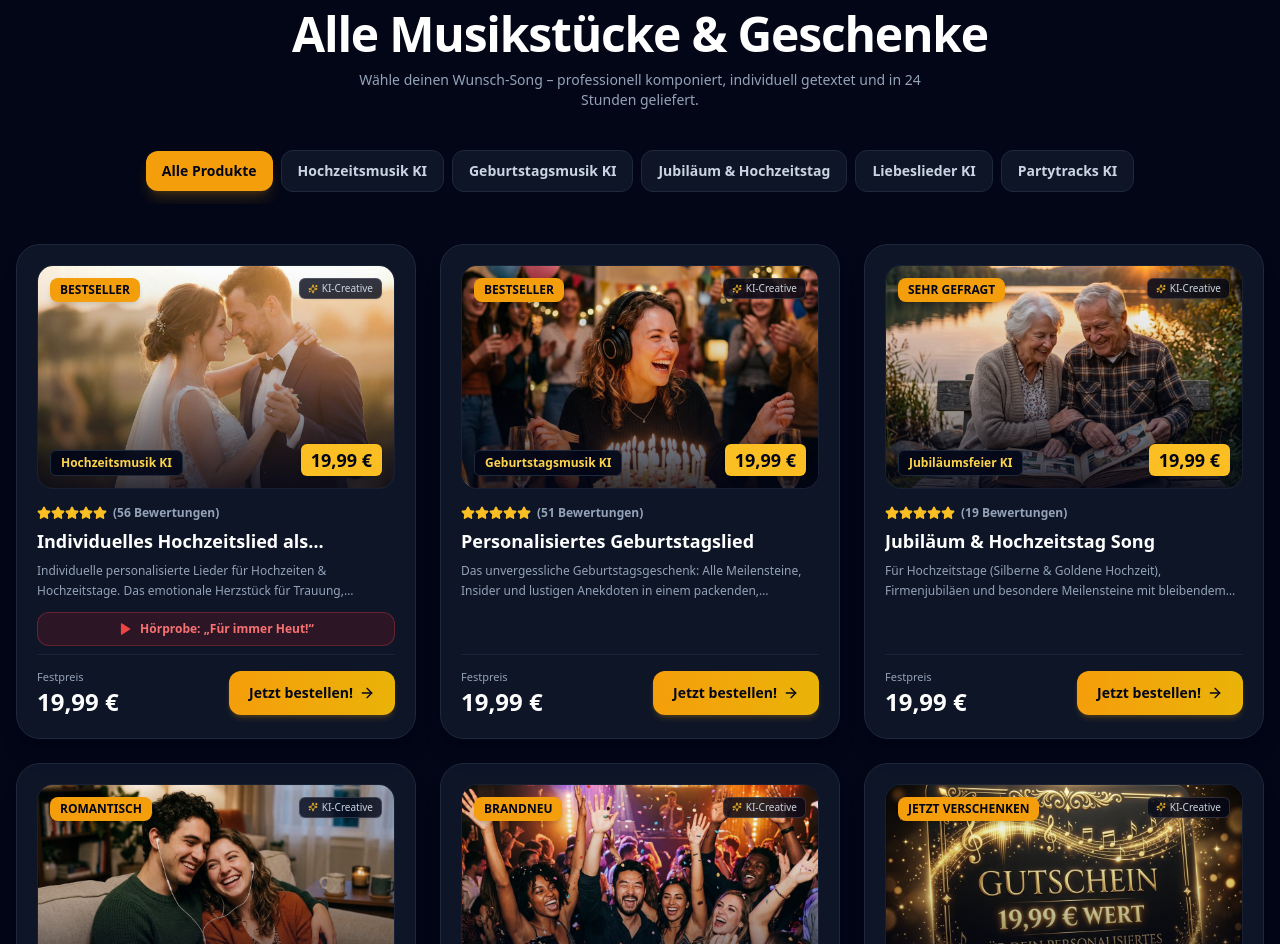
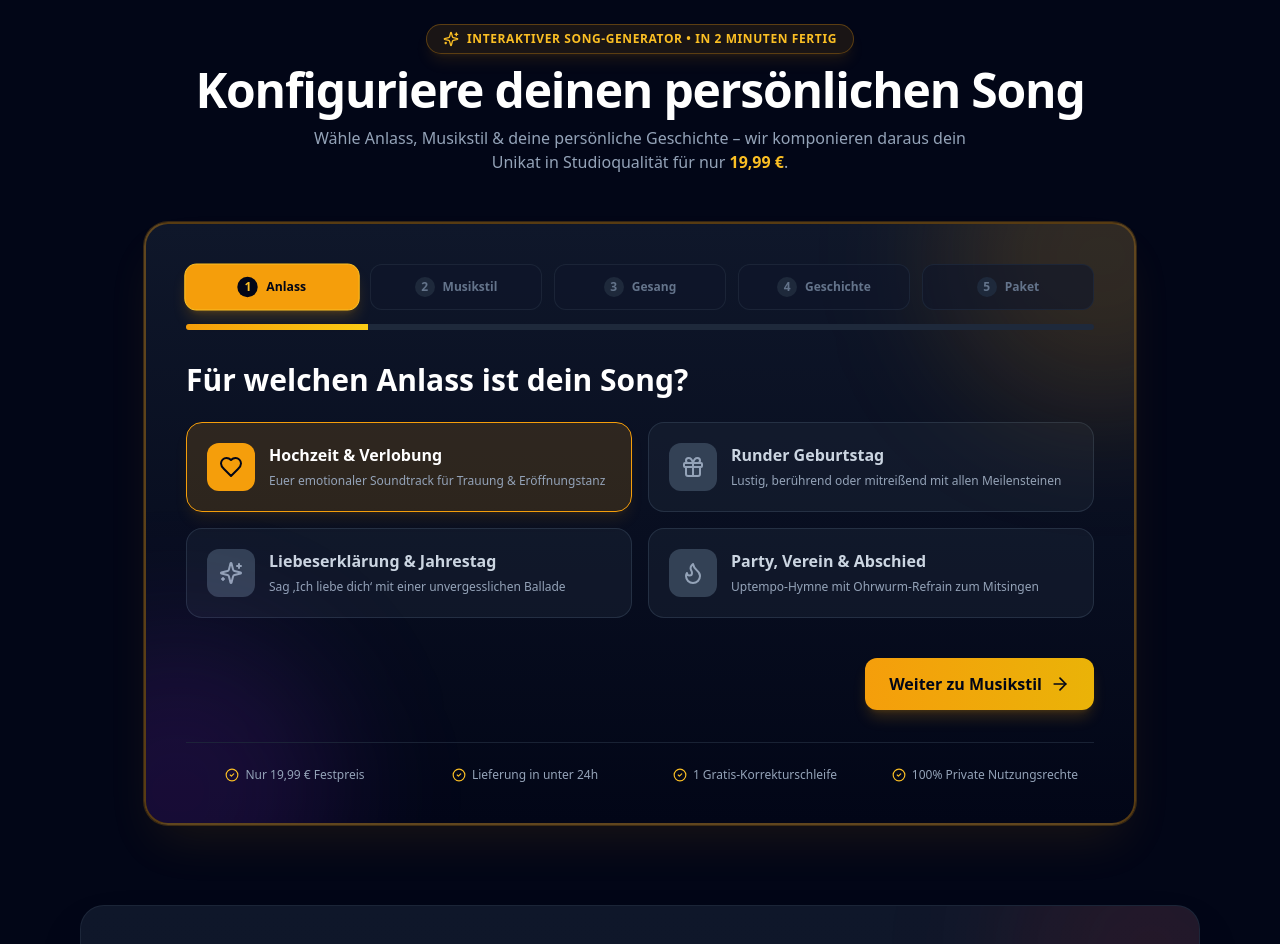
Before and after one commit to dirkonlineservices/mymusicmoment24, a React (Vite) app: page / in a window 1280 px wide. Shown: the part 1148-2092 px from the top of the page. Built offline with nearby package versions, Linux system fonts and the light colour scheme.

Commit message:
feat: make configurator prominently featured after Hero with outer header, step pills, and glowing card design

```diff
--- a/src/components/Configurator.jsx
+++ b/src/components/Configurator.jsx
@@ -1,8 +1,16 @@
 import React, { useState, useEffect } from "react";
 import {
-  Heart, Gift, Sparkles, Mic, ArrowRight, ArrowLeft, CheckCircle2, Flame
+  Heart, Gift, Sparkles, Mic, ArrowRight, ArrowLeft, CheckCircle2, Flame, Music
 } from "lucide-react";
 import { trackConfiguratorStep, trackViewItem } from "../lib/gtmPreview";
+
+const STEPS = [
+  { num: 1, title: "Anlass", icon: Heart },
+  { num: 2, title: "Musikstil", icon: Music },
+  { num: 3, title: "Gesang", icon: Mic },
+  { num: 4, title: "Geschichte", icon: Sparkles },
+  { num: 5, title: "Paket", icon: Gift },
+];
 
 const OCCASIONS = [
   { id: "hochzeit", label: "Hochzeit & Verlobung", icon: Heart, desc: "Euer emotionaler Soundtrack für Trauung & Eröffnungstanz" },
@@ -68,24 +76,61 @@ export default function Configurator({ initialOccasion = "hochzeit", onOpenCheck
   };
 
   return (
-    <section id="konfigurator" className="w-full max-w-4xl mx-auto my-12 sm:my-20 px-4">
-      <div className="bg-slate-900 border border-slate-800 rounded-2xl sm:rounded-3xl p-5 sm:p-10 shadow-2xl relative overflow-hidden">
+    <section id="konfigurator" className="w-full max-w-5xl mx-auto my-12 sm:my-20 px-4 scroll-mt-20">
+      {/* Outer Section Header */}
+      <div className="text-center mb-8 sm:mb-12">
+        <div className="inline-flex items-center gap-2 text-xs font-black uppercase tracking-wider text-amber-400 bg-amber-500/10 border border-amber-500/30 px-4 py-1.5 rounded-full mb-3 shadow-lg shadow-amber-500/10">
+          <Sparkles className="w-4 h-4 text-amber-400" />
+          <span>Interaktiver Song-Generator • In 2 Minuten fertig</span>
+        </div>
+        <h2 className="text-2xl sm:text-4xl md:text-5xl font-extrabold text-white tracking-tight mb-3">
+          Konfiguriere deinen persönlichen Song
+        </h2>
+        <p className="text-slate-400 max-w-2xl mx-auto text-xs sm:text-base leading-relaxed">
+          Wähle Anlass, Musikstil & deine persönliche Geschichte – wir komponieren daraus dein Unikat in Studioqualität für nur <span className="font-bold text-amber-400">19,99 €</span>.
+        </p>
+      </div>
 
-        {/* Progress Header */}
-        <div className="mb-6 sm:mb-8">
-          <div className="flex items-center justify-between text-[11px] sm:text-xs font-semibold text-slate-400 uppercase tracking-wider mb-2">
-            <span>Schritt {step} von 5</span>
-            <span className="text-amber-400 font-bold truncate ml-2">
-              {step === 1 && "Anlass wählen"}
-              {step === 2 && "Musikstil & Genre"}
-              {step === 3 && "Gesang & Stimme"}
-              {step === 4 && "Eure Geschichte"}
-              {step === 5 && "Paket & Zusammenfassung"}
-            </span>
+      <div className="bg-gradient-to-b from-slate-900 via-slate-900/98 to-slate-950 border-2 border-amber-500/35 hover:border-amber-500/60 rounded-3xl p-5 sm:p-10 shadow-2xl shadow-amber-500/10 relative overflow-hidden ring-1 ring-amber-500/20 transition-all duration-300">
+        {/* Glow Ambient Accents */}
+        <div className="absolute -top-32 -right-32 w-80 h-80 bg-amber-500/15 rounded-full blur-3xl pointer-events-none" />
+        <div className="absolute -bottom-32 -left-32 w-80 h-80 bg-purple-600/15 rounded-full blur-3xl pointer-events-none" />
+
+        {/* Interactive Step Navigator */}
+        <div className="mb-8 relative z-10">
+          <div className="grid grid-cols-5 gap-1.5 sm:gap-3 mb-3.5">
+            {STEPS.map((s) => {
+              const isActive = step === s.num;
+              const isPast = step > s.num;
+              return (
+                <button
+                  key={s.num}
+                  type="button"
+                  onClick={() => goToStep(s.num)}
+                  className={`flex flex-col sm:flex-row items-center justify-center gap-1.5 sm:gap-2 p-2 sm:py-3 sm:px-4 rounded-xl border transition-all ${
+                    isActive
+                      ? "bg-amber-500 text-slate-950 border-amber-400 font-bold shadow-lg shadow-amber-500/20 scale-[1.02]"
+                      : isPast
+                      ? "bg-slate-800/80 border-slate-700 text-amber-400 hover:bg-slate-800"
+                      : "bg-slate-900/60 border-slate-800/80 text-slate-500 hover:text-slate-400"
+                  }`}
+                >
+                  <span className={`w-5 h-5 rounded-full flex items-center justify-center text-[10px] sm:text-xs font-black shrink-0 ${
+                    isActive ? "bg-slate-950 text-amber-400" : isPast ? "bg-amber-400/20 text-amber-400" : "bg-slate-800 text-slate-500"
+                  }`}>
+                    {isPast ? "✓" : s.num}
+                  </span>
+                  <span className="text-[10px] sm:text-xs font-semibold truncate hidden sm:inline">
+                    {s.title}
+                  </span>
+                </button>
+              );
+            })}
           </div>
-          <div className="w-full h-2 bg-slate-800 rounded-full overflow-hidden">
+
+          <div className="w-full h-1.5 bg-slate-800 rounded-full overflow-hidden">
             <div
-              className="h-full bg-gradient-to-r from-amber-500 to-yellow-500 transition-all duration-300"
+              className="h-full bg-gradient-to-r from-amber-500 to-yellow-400 transition-all duration-300"
               style={{ width: `${(step / 5) * 100}%` }}
             />
           </div>
@@ -379,6 +424,26 @@ export default function Configurator({ initialOccasion = "hochzeit", onOpenCheck
             </div>
           </div>
         )}
+
+        {/* Trust & Benefits Footer */}
+        <div className="mt-8 pt-6 border-t border-slate-800/80 grid grid-cols-2 sm:grid-cols-4 gap-3 text-[11px] sm:text-xs text-slate-400 text-center relative z-10">
+          <div className="flex items-center justify-center gap-1.5 font-medium">
+            <CheckCircle2 className="w-3.5 h-3.5 text-amber-400 shrink-0" />
+            <span>Nur 19,99 € Festpreis</span>
+          </div>
+          <div className="flex items-center justify-center gap-1.5 font-medium">
+            <CheckCircle2 className="w-3.5 h-3.5 text-amber-400 shrink-0" />
+            <span>Lieferung in unter 24h</span>
+          </div>
+          <div className="flex items-center justify-center gap-1.5 font-medium">
+            <CheckCircle2 className="w-3.5 h-3.5 text-amber-400 shrink-0" />
+            <span>1 Gratis-Korrekturschleife</span>
+          </div>
+          <div className="flex items-center justify-center gap-1.5 font-medium">
+            <CheckCircle2 className="w-3.5 h-3.5 text-amber-400 shrink-0" />
+            <span>100% Private Nutzungsrechte</span>
+          </div>
+        </div>
       </div>
     </section>
   );
--- a/src/views/LandingPage.jsx
+++ b/src/views/LandingPage.jsx
@@ -111,10 +111,10 @@ export default function LandingPage({ onOpenCheckout, onNavigateBlog, onNavigate
           {/* Desktop Action Button & Mobile Hamburger Toggle */}
           <div className="flex items-center gap-2.5">
             <a
-              href="#shop"
+              href="#konfigurator"
               className="hidden sm:inline-flex px-4 sm:px-5 py-2 sm:py-2.5 bg-gradient-to-r from-amber-500 to-yellow-500 hover:from-amber-600 hover:to-yellow-600 text-slate-950 text-xs sm:text-sm font-black rounded-xl shadow-md shadow-amber-500/20 transition active:scale-95"
             >
-              Musik Bestellen (19,99 €)
+              Song konfigurieren (19,99 €)
             </a>
 
             <button
@@ -189,11 +189,11 @@ export default function LandingPage({ onOpenCheckout, onNavigateBlog, onNavigate
             </nav>
 
             <a
-              href="#shop"
+              href="#konfigurator"
               onClick={closeMobileMenu}
               className="block text-center w-full py-3 bg-gradient-to-r from-amber-500 to-yellow-500 text-slate-950 font-black rounded-xl text-sm shadow-lg shadow-amber-500/20"
             >
-              Jetzt Musik Bestellen (19,99 €)
+              Jetzt Song Konfigurieren (19,99 €)
             </a>
           </div>
         )}
@@ -307,10 +307,11 @@ export default function LandingPage({ onOpenCheckout, onNavigateBlog, onNavigate
           {/* Hero CTAs */}
           <div className="flex flex-col sm:flex-row items-center justify-center gap-3 sm:gap-4 pt-4 sm:pt-6">
             <a
-              href="#shop"
+              href="#konfigurator"
               className="w-full sm:w-auto px-7 sm:px-8 py-3.5 sm:py-4 bg-gradient-to-r from-amber-500 to-yellow-500 hover:from-amber-600 hover:to-yellow-600 text-slate-950 font-black text-sm sm:text-base rounded-2xl shadow-xl shadow-amber-500/25 flex items-center justify-center gap-2 transition transform active:scale-95"
             >
-              <span>Jetzt persönlichen Song bestellen (19,99 €)</span>
+              <Sparkles className="w-4 h-4 sm:w-5 sm:h-5 text-slate-950" />
+              <span>Jetzt persönlichen Song konfigurieren (19,99 €)</span>
               <ArrowRight className="w-4 h-4 sm:w-5 sm:h-5" />
             </a>
             <a
@@ -343,8 +344,8 @@ export default function LandingPage({ onOpenCheckout, onNavigateBlog, onNavigate
         </div>
       </section>
 
-      {/* 1. Product Catalog */}
-      <ProductCatalog onSelectProduct={handleSelectProduct} />
+      {/* 1. Interactive Configurator in the Spotlight */}
+      <Configurator onOpenCheckout={onOpenCheckout} />
 
       {/* 2. YouTube Showcase */}
       <YouTubeShowcase />
@@ -352,13 +353,13 @@ export default function LandingPage({ onOpenCheckout, onNavigateBlog, onNavigate
       {/* 3. Audio Player */}
       <AudioPlayer />
 
-      {/* 4. Step Process */}
+      {/* 4. Product Catalog */}
+      <ProductCatalog onSelectProduct={handleSelectProduct} />
+
+      {/* 5. Step Process */}
       <div id="prozess">
         <StepProcess />
       </div>
-
-      {/* 5. Configurator */}
-      <Configurator onOpenCheckout={onOpenCheckout} />
 
       {/* 6. Testimonials */}
       <section id="kundenstimmen" className="max-w-6xl mx-auto my-12 sm:my-20 px-4">
```
